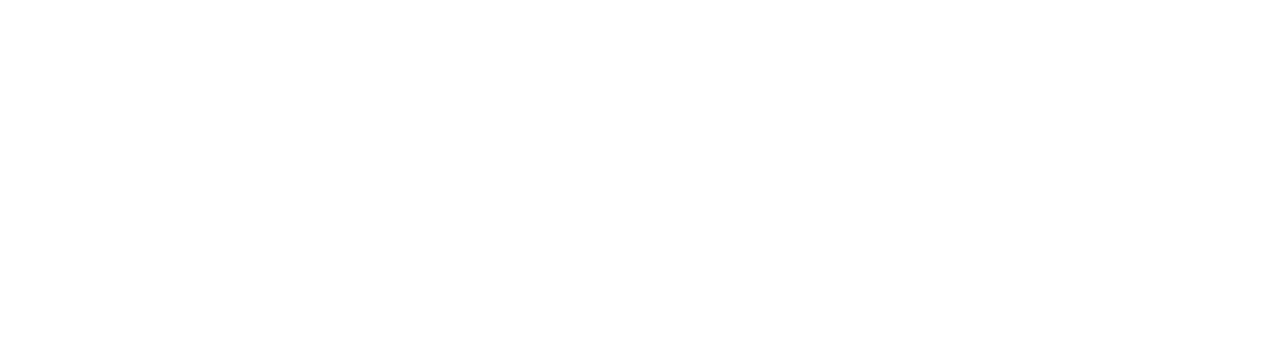
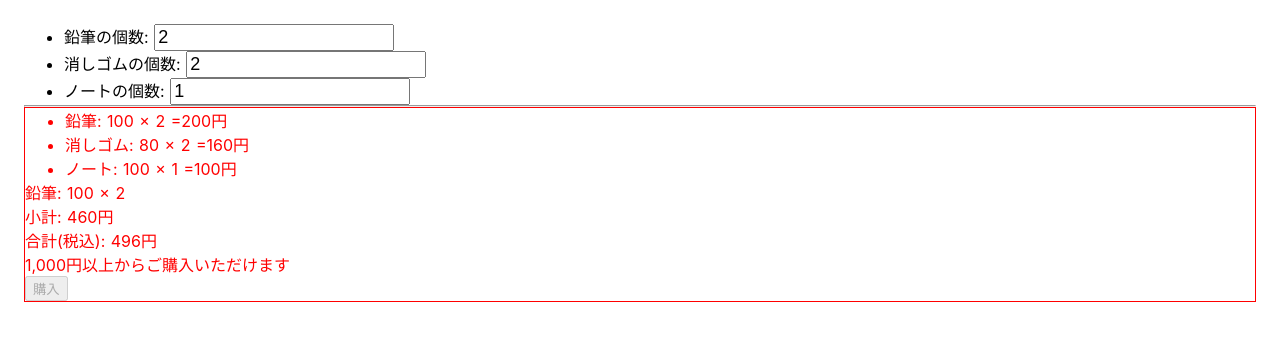
Before and after one commit to BoxPistols/hello-nuxt, a Nuxt app: page /dev/calc in a window 1280 px wide. Before the commit this address had no page. Shown: the top 340 px of the page. Built offline with nearby package versions, Linux system fonts and the light colour scheme.

Commit message:
三項演算時

```diff
--- /dev/null
+++ b/pages/dev/calc.vue
@@ -0,0 +1,95 @@
+<template>
+<div id="">
+  <ul>
+    <li v-for="item in items" v-bind:key="item.name">
+      {{item.name}}の個数: <input type="number" v-model="item.quantity" min="0">
+    </li>
+  </ul>
+  <hr>
+  <div v-bind:style="errorMessageStyle">
+    <ul>
+      <li v-for="item in items" v-bind:key="item.name">
+        {{item.name}}: {{item.price}} × {{item.quantity}} ={{item.price * item.quantity | numberWithDelimiter}}円
+      </li>
+    </ul>
+    <p>{{items[0].name}}: {{items[0].price}} × {{items[0].quantity}}</p>
+    <p>小計: {{totalPrice | numberWithDelimiter}}円</p>
+    <p>合計(税込): {{totalPriceWithTax | numberWithDelimiter}}円</p>
+    <p v-show="!canBuy">
+      {{1000 | numberWithDelimiter}}円以上からご購入いただけます
+    </p>
+    <button v-bind:disabled="!canBuy" v-on:click="doBuy">購入</button>
+  </div>
+</div>
+</template>
+
+<script>
+var items = [{
+    name: "鉛筆",
+    price: 100,
+    quantity: 2
+  },
+  {
+    name: "消しゴム",
+    price: 80,
+    quantity: 2
+  },
+  {
+    name: 'ノート',
+    price: 100,
+    quantity: 1
+  }
+]
+export default {
+  name: "",
+  data: () => ({
+    items: items,
+    arr: ['い', 'ろ', 'は']
+  }),
+  filters: {
+    numberWithDelimiter: function(value) {
+      if (!value) {
+        return '0'
+      }
+      return value.toString().replace(/(\d)(?=(\d{3})+$)/g, '$1,')
+    }
+  },
+  methods: {
+    doBuy: function() {
+      //本来はここでサーバーと通信を行う
+      alert(this.totalPriceWithTax + '円のお買い上げ！')
+      this.items.forEach(function(item) {
+        item.quantity = 0
+      })
+    }
+  },
+  computed: {
+    totalPrice: function() {
+      return this.items.reduce(function(sum, item) {
+        return sum + (item.price * item.quantity)
+      }, 0)
+    },
+    totalPriceWithTax: function() {
+      return Math.floor(this.totalPrice * 1.08)
+    },
+    canBuy: function() {
+      return this.totalPrice >= 1000
+    },
+    errorMessageClass: function() {
+      return {
+        error: !this.canBuy
+      }
+    },
+    errorMessageStyle: function() {
+      return {
+        border: this.canBuy ? '' : '1px solid red',
+        color: this.canBuy ? '' : 'red'
+      }
+    }
+  }
+}
+</script>
+<style lang="sass" scoped>
+body
+  padding: 24px
+</style>
--- a/pages/index.vue
+++ b/pages/index.vue
@@ -1,7 +1,27 @@
 <template>
 <div class="container">
   <h1>Home</h1>
-  <router-link to="/todo">ToDo</router-link>
-  <nuxt-link to="/todo2">ToDo2s</nuxt-link>
+  <div class="columns">
+    <router-link to="/todo">ToDo</router-link>
+    <nuxt-link to="/todo2">ToDo2s</nuxt-link>
+    <nuxt-link to="/dev/calc">Calc</nuxt-link>
+  </div>
 </div>
 </template>
+
+
+<script>
+export default {
+  name: "",
+  data: () => ({
+
+  })
+}
+</script>
+<style lang="sass" scoped>
+.columns
+  display: inline-flex
+  > a
+    font-size: 24px
+    margin-left: 12px
+</style>
--- /dev/null
+++ b/pages/mypage/_id.vue
@@ -0,0 +1,34 @@
+<template>
+<div id="">
+  <section>
+    <h1>マイページ</h1>
+    <!-- <p>こんにちは、「{{ $route.params.id }}」さん！</p> -->
+    <p>こんにちは、「{{ id }}」さん！</p>
+    <a href="https://www.i-ryo.com/entry/2019/11/27/062247" target="_blank">参考</a>
+  </section>
+
+</div>
+</template>
+
+<script>
+export default {
+  name: "",
+  data: () => ({}),
+  computed: {
+    id: function() {
+      // return this.$route.params.id
+      let id = this.$route.params.id != undefined ? this.$route.params.id : '仮の名前'
+      return id
+    }
+  }
+}
+</script>
+<style lang="scss" scoped>
+section {
+    border: 1px solid #ccc;
+    border-radius: 10px;
+    max-width: 600px;
+    padding: 30px;
+    margin: 20px auto;
+}
+</style>
--- a/pages/todo.vue
+++ b/pages/todo.vue
@@ -7,7 +7,7 @@
     </form>
     <!-- <pre>{{ $data }}</pre> -->
     <ul>
-      <li v-for="todo in todos">{{ todo.item }}</li>
+      <li v-for="todo in todos" v-bind:key="todo">{{ todo.item }}</li>
     </ul>
   </div>
 </template>
```
